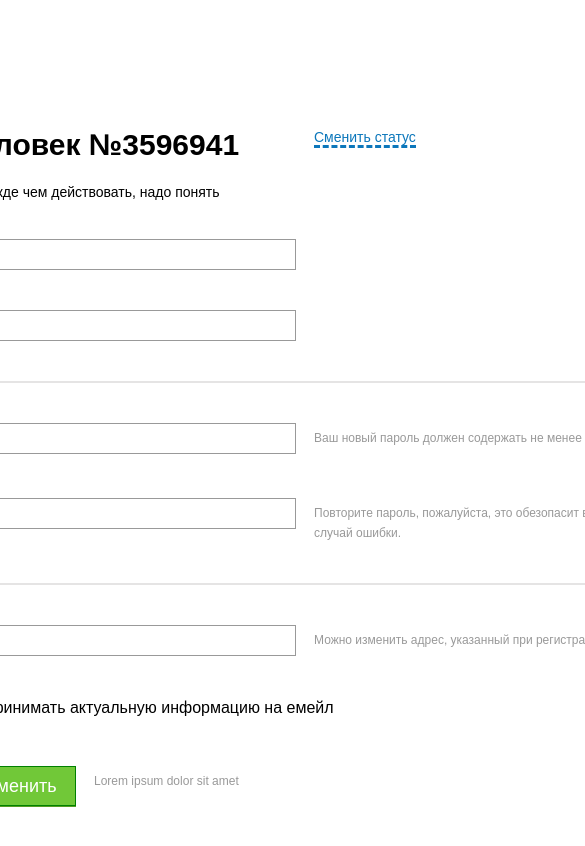
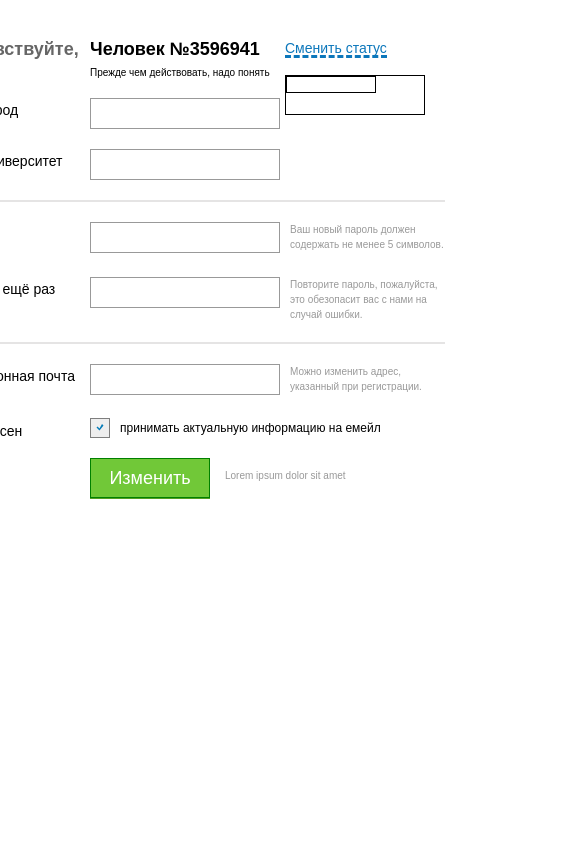
Before and after one commit to Lastllegacy/Frontend-task, a plain HTML site: page index.html in a window 390 px wide. Shown: the top 846 px of the page, 585 px wide, since content can reach past the window. Drawn offline with Linux system fonts and the light colour scheme.

Commit message:
Done adaptive-design

```diff
--- a/index.html
+++ b/index.html
@@ -13,13 +13,20 @@
          <div class="main__element main__element-greeting">
             <div class="subelement__first subelement-greeting-hello bold"> Здравствуйте, </div>
             <div class="subelement__second subelement-human-number bold">Человек №3596941</div>
-            <div class="subelement__third "> <span class="subelement-change-status-button">Сменить статус</span> </div>
-         </div>
-         <div class="main__element main__element-status-text">
-            <div class="subelement__first"></div>
-            <div class="subelement__second subelement-status"> <p>Прежде чем действовать, надо понять</p> </div>
+            <div class="subelement__third change-status-container">
+               <div class="subelement-change-status-button">Сменить статус</div>
+                  <div class="subelement-input-change-status">
+                     <input type="text" class="input-status">
+                  </div>
+            </div>
          </div>
          <form action="" novalidate id="form-update">
+            <div class="main__element main__element-status-text">
+               <div class="subelement__first"></div>
+               <div class="subelement__second subelement__second-status">
+                  <p>Прежде чем действовать, надо понять </p>
+               </div>
+            </div>
             <div class="main__element main__element-city">
                <div class="subelement__first topic-name"><p>Ваш город</p></div>
                <div class="subelement__second topic-name"> <input type="text" class="city-choose"  name="city-choose"> </div>
@@ -64,7 +71,7 @@
             <div class="main__element main__element-checkbox">
                <div class="subelement__first topic-name"><p>Я согласен</p></div>
                <div class="subelement-checkbox">
-                  <label class="container">принимать актуальную информацию на емейл
+                  <label class="container"> <span class="agreement-text"> принимать актуальную информацию на емейл </span>
                   <input type="checkbox" checked="checked">
                   <span class="checkmark"></span>
                   </label>
--- a/src/style.scss
+++ b/src/style.scss
@@ -3,15 +3,13 @@
 body{
    font-family: Arial, Helvetica, sans-serif;
    font-size: 14px;
-
+   display: flex;
+   justify-content: center;
 }
 
 .content {
    margin: 90px 90px 0 90px;
    max-width: 1170px;
-   display: flex;
-   align-items: center;
-   justify-content: center;
 }
 
 .main{
@@ -70,15 +68,40 @@ body{
          line-height: 20px;
          margin: 5px 0 0 0;
       }
+      &.change-status-container{
+         display: flex;
+         position: relative;
+      }
+      .up-time-log{
+         margin: 10px 0 0 0;
+      }
    }
    &-greeting-hello{
       color: #666666;
    }
+   &-human-number{
+      align-self: flex-end;
+   }
    &-change-status-button{
       align-self: flex-end;
+
       border-bottom: dashed #0C77BB;
       color: #0C77BB;
    }
+
+   &-input-change-status{
+      position: absolute;
+      left: 0;
+      top: 40px;
+      width: 140px;
+      height: 40px;
+      border: 1px solid black;
+      input.input-status{
+         width: 90px;
+         border: 1px solid black;
+      }
+   }
+
    &-status{
       padding: 0 0 0 12px;
    }
@@ -133,6 +156,7 @@ body{
    background: url('../img/vector.svg') no-repeat;
 }
 
+
 .button-submit-changer{
    width: 120px;
    height: 40px;
@@ -158,3 +182,141 @@ body{
 #input-error{
    border: 1px solid #FF0000;
 }
+
+@media screen and (max-width: 1200px) {
+      .content {
+         margin: 70px 70px 0 70px;
+      }
+      .main__element{
+         margin: 30px 0 0 0;
+         .bold {
+            font-size: 26px;
+         }
+         &-status-text{
+            margin: 10px 0 0 0;
+         }
+         .topic-name{
+            font-size: 18px;
+         }
+      }
+      .container {
+         .agreement-text {
+            font-size: 14px;
+         }
+      }
+      .subelement{
+
+         &__first{
+            width: 200px;
+            margin: 5px 0 0 0;
+         }
+         &__second{
+            width: 270px;
+            input {
+               width: 270px;
+               border: 1px solid #999;
+               height: 31px;
+               padding: 0 0 0 12px;
+               font-size: 14px;
+            }
+         }
+
+         &__third{
+            width: 280px;
+            margin: 0 0 0 16px;
+            p{
+               margin: 3px 0 0 0;
+            }
+
+         }
+   }
+}
+
+@media screen and (max-width: 900px) {
+   .content {
+      margin: 45px 45px;
+   }
+   .main__element{
+      margin: 25px 0 0 0;
+      .bold {
+         font-size: 24px;
+      }
+      &-status-text{
+         margin: 10px 0 0 0;
+      }
+   }
+   .subelement{
+
+      &__first{
+         width: 180px;
+      }
+      &__second{
+         width: 230px;
+         input {
+            width: 230px;
+            font-size: 12px;
+         }
+         &-status{
+            p{
+               font-size: 10px;
+            }
+
+         }
+      }
+
+      &__third{
+         width: 200px;
+         margin: 0 0 0 14px;
+         p{
+            margin: 3px 0 0 0;
+         }
+      }
+}
+}
+
+@media screen and (max-width: 720px) {
+   .content {
+      margin: 15px 15px;
+   }
+   .main__element{
+      margin: 20px 0 0 0;
+      .bold {
+         font-size: 18px;
+      }
+      &-status-text{
+         margin: 10px 0 0 0;
+      }
+      .topic-name{
+         font-size: 14px;
+      }
+   }
+   .subelement{
+
+      &__first{
+         width: 140px;
+      }
+      &__second{
+         width: 180px;
+         input {
+            width: 190px;
+            padding: 0 0 0 10px;
+         }
+      }
+
+      &__third{
+         width: 160px;
+         margin: 0 0 0 15px;
+         p{
+            font-size: 10px;
+            margin: 0 0 0 5px;
+            line-height: 15px;
+         }
+      }
+   }
+   .container {
+      .agreement-text {
+         font-size: 12px;
+      }
+   }
+
+}
```
Also changed, not shown: css/style.css.
